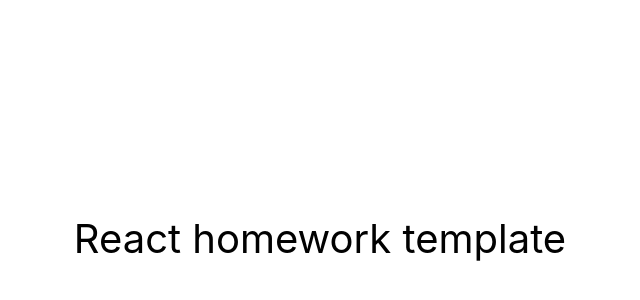
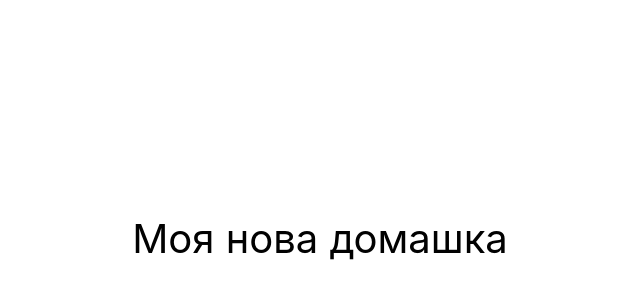
Before and after one commit to Svin07/goit-react-hw-01-components, a React (Create React App) app: page / in a window 1280 px wide. Shown: the part 162-462 px from the top of the page, without its empty margins (320-960 px from the left). Built offline with nearby package versions, Linux system fonts and the light colour scheme.

Commit message:
Update App.jsx
комміт 1

```diff
--- a/src/components/App.jsx
+++ b/src/components/App.jsx
@@ -10,7 +10,7 @@ export const App = () => {
         color: '#010101'
       }}
     >
-      React homework template
+      Моя нова домашка
     </div>
   );
 };
```
